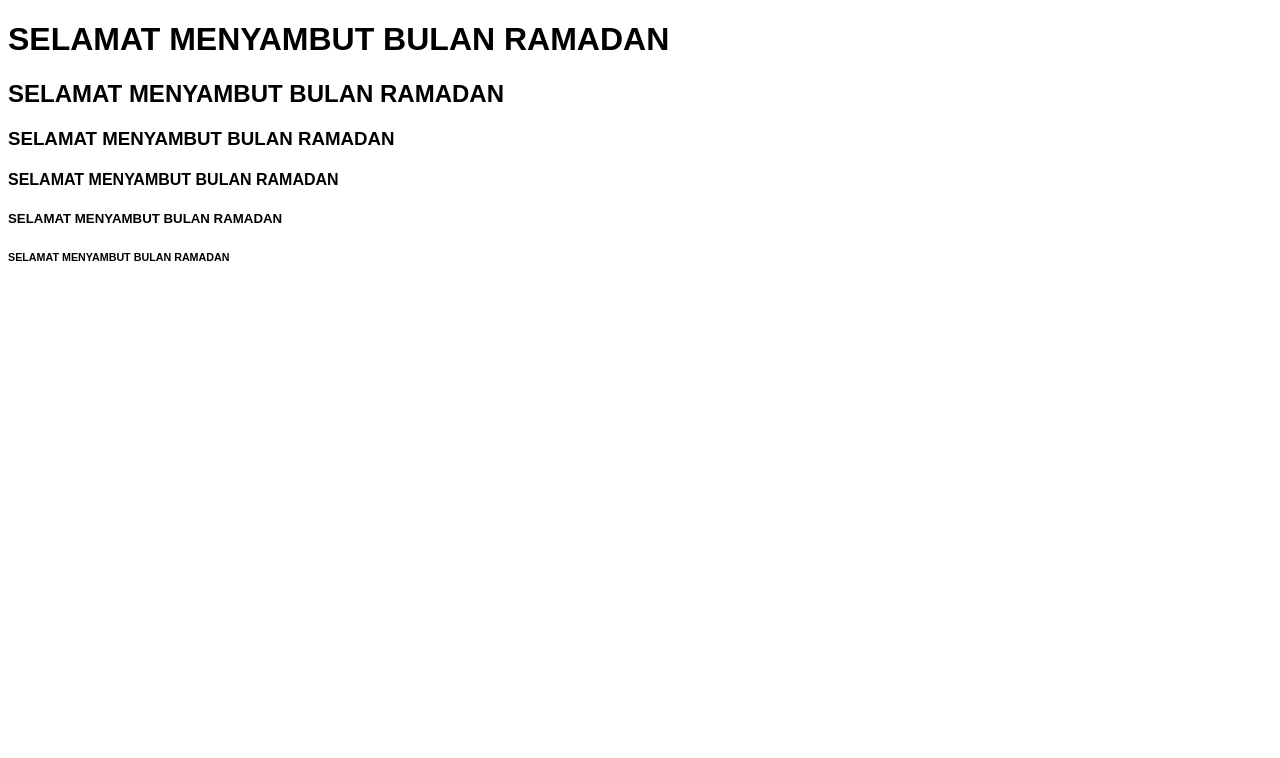
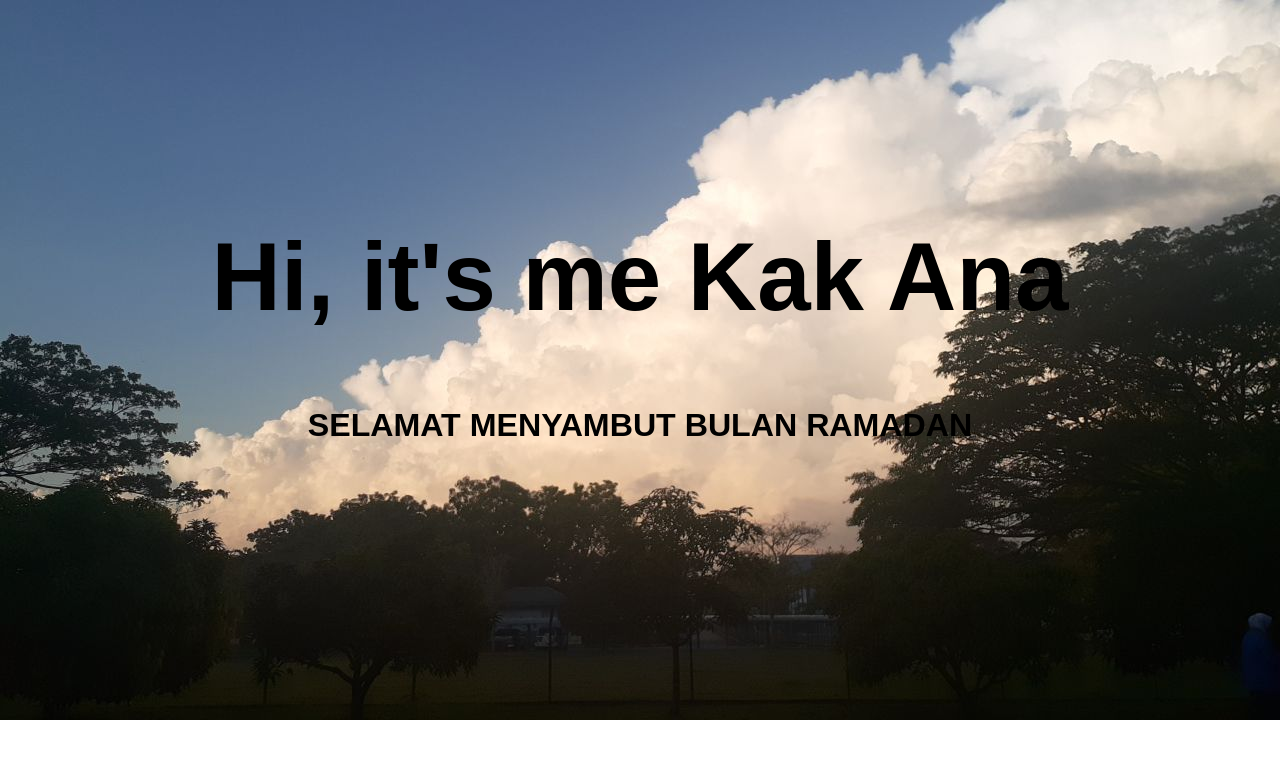
Before and after one commit to ainatikah612/repo-assignment, a plain HTML site: page index.html in a window 1280 px wide. Drawn offline with Linux system fonts and the light colour scheme.

Commit message:
mengubah fail index.html

```diff
--- a/index.html
+++ b/index.html
@@ -1,23 +1,34 @@
 <!DOCTYPE html>
 <html>
+
 <head>
     <title>color</title>
     <style>
         body {
             font-family: Arial, Helvetica, sans-serif;
+            background-image: url("cloud.jpeg");
+            margin-bottom: 200px;
+            background-repeat: no-repeat;
+            background-size: cover;
+            height: 500px;
         }
 
+        .name {
+            font-size: 3rem;
+            text-align: center;
+            margin: auto;
+            padding-top: 150px;
+        }
     </style>
 </head>
 
 <body>
 
-<h1>SELAMAT MENYAMBUT BULAN RAMADAN</h1>
-<h2>SELAMAT MENYAMBUT BULAN RAMADAN</h2>
-<h3>SELAMAT MENYAMBUT BULAN RAMADAN</h3>
-<h4>SELAMAT MENYAMBUT BULAN RAMADAN</h4>
-<h5>SELAMAT MENYAMBUT BULAN RAMADAN</h5>
-<h6>SELAMAT MENYAMBUT BULAN RAMADAN</h6>
+    <div class="name">
+        <h1>Hi, it's me Kak Ana</h1>
+        <h6>SELAMAT MENYAMBUT BULAN RAMADAN</h6>
 
+    </div>
 </body>
+
 </html>
```
Also changed, not shown: cloud.jpeg (added).
